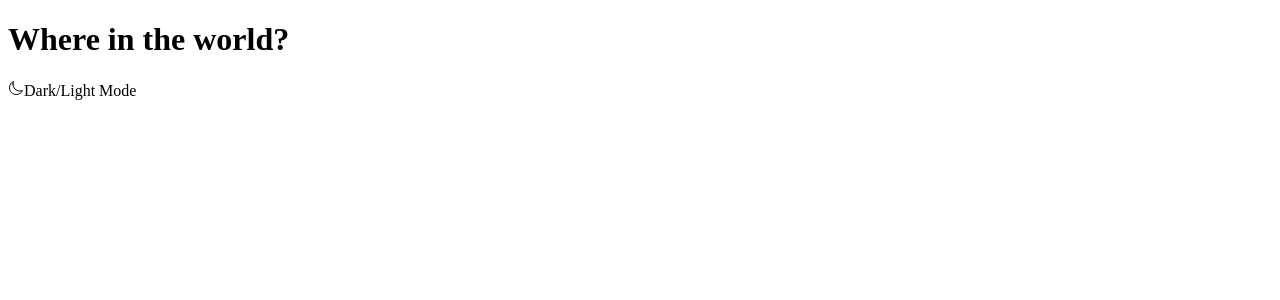
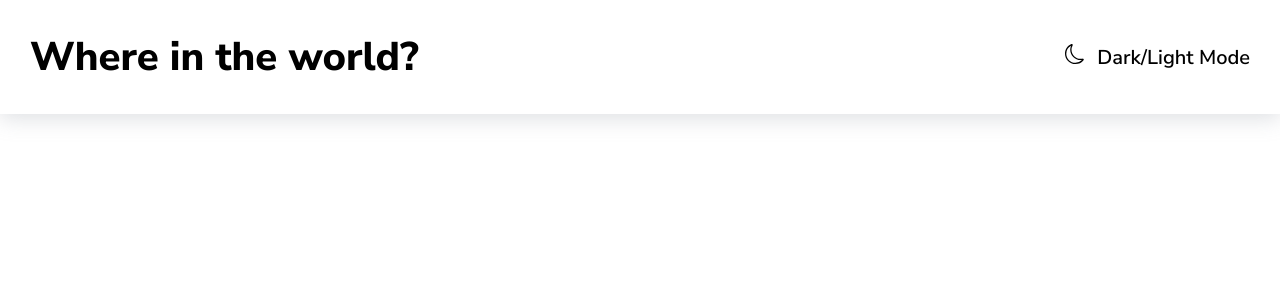
Before and after one commit to JoyAnneW/countries-api-challenge, a React (Create React App) app: page / in a window 1280 px wide. Shown: the top 300 px of the page. Built offline with nearby package versions, Linux system fonts and the light colour scheme.

Commit message:
styled the header component

```diff
--- a/public/index.html
+++ b/public/index.html
@@ -9,7 +9,12 @@
 			name="description"
 			content="Web site created using create-react-app"
 		/>
-
+		<link rel="preconnect" href="https://fonts.googleapis.com" />
+		<link rel="preconnect" href="https://fonts.gstatic.com" crossorigin />
+		<link
+			href="https://fonts.googleapis.com/css2?family=Nunito+Sans:wght@300;600;800&display=swap"
+			rel="stylesheet"
+		/>
 		<title>REST Countries API Challenge</title>
 	</head>
 	<body>
--- a/src/components/Header.js
+++ b/src/components/Header.js
@@ -1,12 +1,12 @@
 import React from "react";
-import { IoMoonOutline } from "react-icons/io5";
+import { BsMoon } from "react-icons/bs";
 
 export default function Header() {
 	return (
 		<header>
 			<h1 className="header--main-heading">Where in the world?</h1>
 			<div className="header__theme-toggler">
-				<IoMoonOutline />
+				<BsMoon />
 				<span>Dark/Light Mode</span>
 			</div>
 		</header>
--- a/src/index.css
+++ b/src/index.css
@@ -3,3 +3,27 @@
 	margin: 0;
 	padding: 0;
 }
+
+html {
+	font-size: 10px;
+}
+body {
+	font-family: "Nunito Sans", sans-serif;
+}
+header {
+	font-size: 2rem;
+	display: flex;
+	justify-content: space-between;
+	align-items: center;
+	box-shadow: rgba(149, 157, 165, 0.3) 0px 5px 20px;
+	padding: 3rem;
+}
+
+.header--main-heading {
+	font-weight: 800;
+}
+.header__theme-toggler {
+	font-weight: 600;
+	display: flex;
+	gap: 1.2rem;
+}
--- a/src/index.js
+++ b/src/index.js
@@ -1,6 +1,6 @@
 import React from "react";
 import ReactDOM from "react-dom";
-
+import "./index.css";
 import App from "./App";
 
 ReactDOM.render(
```
